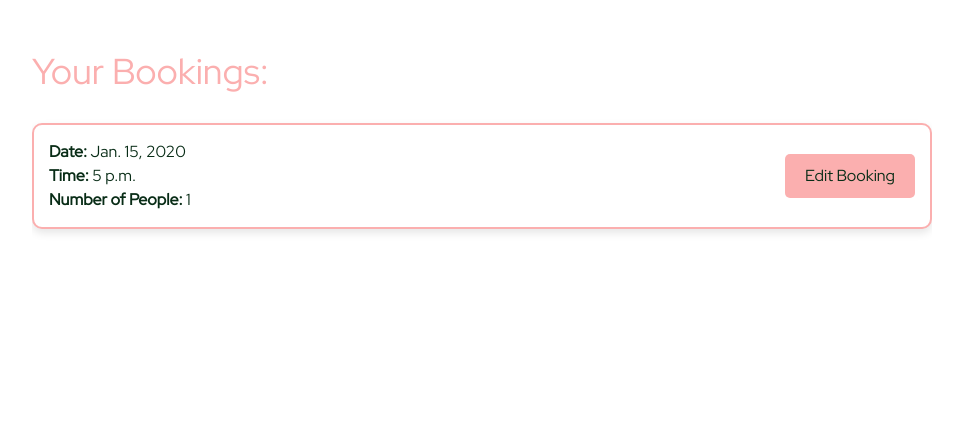
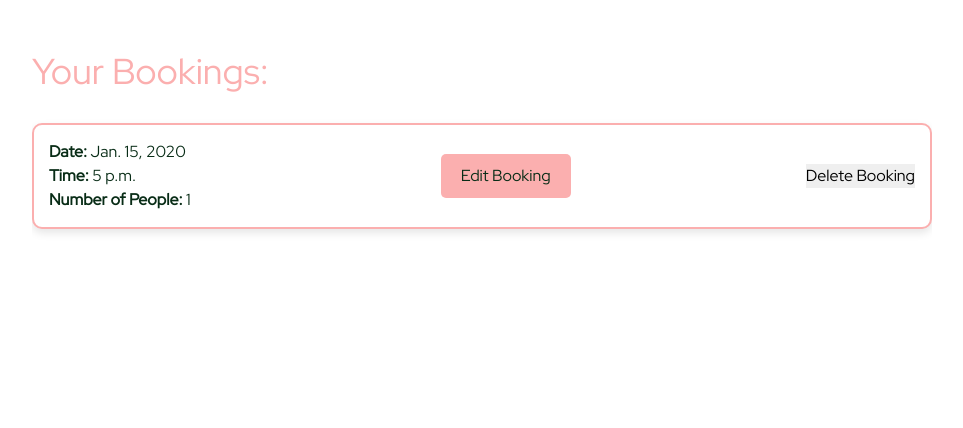
Before and after one commit to Maximiliane-K/ristorante-amore, a Django app: page /view_bookings/ in a window 1280 px wide. Shown: the part 150-578 px from the top of the page, without its empty margins (158-1121 px from the left). Run offline with Django 3.2, Linux system fonts and the light colour scheme; a user stored in the database is signed in; tables that the repository leaves empty hold one stand-in row (values such as "Sample post"); some libraries are stand-ins or nearby versions.

Commit message:
Add view and URL for confirming and deleting booking and add delete confirmation form for bookings

```diff
--- a/bookings/templates/bookings/view_bookings.html
+++ b/bookings/templates/bookings/view_bookings.html
@@ -16,6 +16,10 @@
                     {% csrf_token %}
                     <button type="submit">Edit Booking</button>
                 </form>
+                <form method="post" action="{% url 'bookings:confirm_delete' booking.id %}" class="delete-form">
+                    {% csrf_token %}
+                    <button type="submit">Delete Booking</button>
+                </form>
             </li>
         {% empty %}
             <li class="no-booking">No bookings found.</li>
--- a/bookings/urls.py
+++ b/bookings/urls.py
@@ -13,5 +13,5 @@ urlpatterns = [
     path('logout.html', views.logout_page, name='logout_page'),
     path('view_bookings/', views.view_bookings, name='view_bookings'),
     path('booking/update/<int:booking_id>/', views.edit_booking, name='edit_booking'),
-    path('booking/updated/', views.booking_updated_successfully, name='booking_updated_successfully'),
+    path('confirm-delete/<int:booking_id>/', views.confirm_delete, name='confirm_delete'),
 ]
--- a/bookings/views.py
+++ b/bookings/views.py
@@ -103,3 +103,22 @@ def edit_booking(request, booking_id):
 
 def booking_updated_successfully(request):
     return render(request, 'bookings/booking_updated_successfully.html')
+
+
+def confirm_delete(request, booking_id):
+    """
+    View for confirming that the booking should be deleted
+    """
+    booking = get_object_or_404(Booking, id=booking_id)
+
+    if request.user != booking.user:
+        raise PermissionDenied
+
+    if request.method == 'POST':
+        if 'confirm_delete' in request.POST:
+            booking.delete()
+            return redirect('bookings:view_bookings')
+
+    context = {'booking': booking}
+
+    return render(request, 'bookings/confirm_delete.html', context)
```
